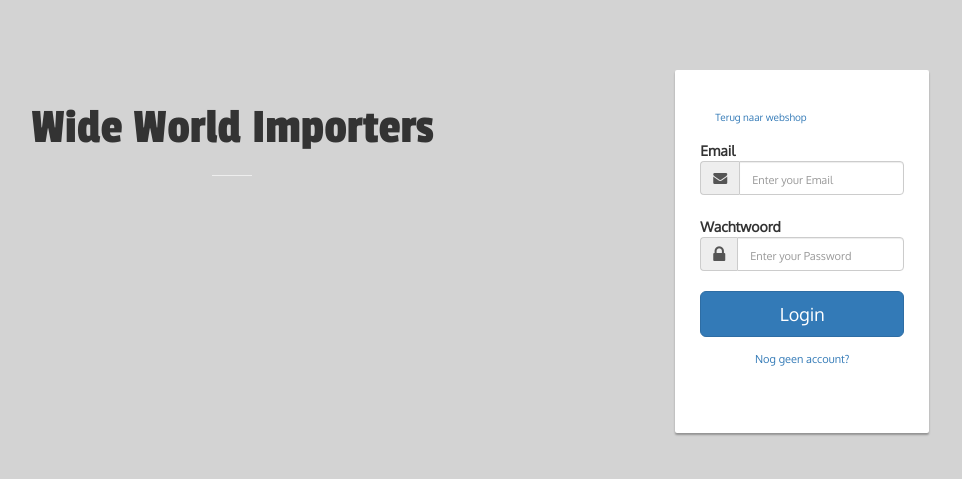
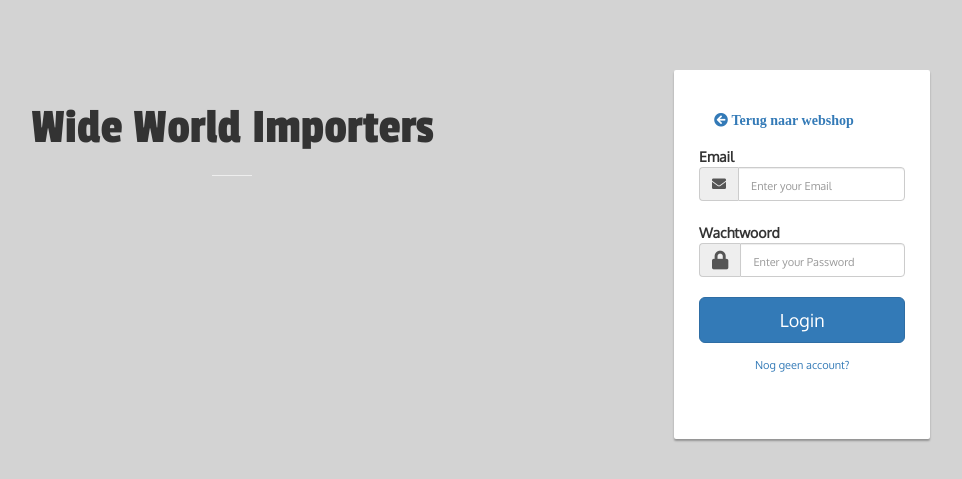
Before and after one commit to zzendon/wwi, a PHP site: page /WWI-webshop/login_page.php in a window 1280 px wide. Shown: the top 479 px of the page, without its empty margins (54-1016 px from the left). Run offline with PHP 8.4, Linux system fonts and the light colour scheme; some libraries are stand-ins or nearby versions.

Commit message:
Button for going back to homepage. (#30)

```diff
--- a/css/registerpage.css
+++ b/css/registerpage.css
@@ -73,9 +73,8 @@ input::-webkit-input-placeholder {
 }
 
 .back-button{
-    position: relative;
     font-size: 10px;
-    text-align: left;
+    padding: 0px;
 }
 
 .error_message {
--- a/pages/login_page.php
+++ b/pages/login_page.php
@@ -28,8 +28,9 @@ if (!filter_input(INPUT_GET, "error_message", FILTER_SANITIZE_STRING)) {
     <!-- Google Fonts -->
     <link href='https://fonts.googleapis.com/css?family=Passion+One' rel='stylesheet' type='text/css'>
     <link href='https://fonts.googleapis.com/css?family=Oxygen' rel='stylesheet' type='text/css'>
-
-    <title>Admin</title>
+    <link href='https://stackpath.bootstrapcdn.com/font-awesome/4.7.0/css/font-awesome.min.css' rel='stylesheet' type='text/css'>
+    <link rel="stylesheet" href="https://use.fontawesome.com/releases/v5.5.0/css/all.css" integrity="sha384-B4dIYHKNBt8Bc12p+WXckhzcICo0wtJAoU8YZTY5qE0Id1GSseTk6S+L3BlXeVIU" crossorigin="anonymous">
+    <title>Login</title>
 </head>
 <body>
 <div class="container">
@@ -41,8 +42,8 @@ if (!filter_input(INPUT_GET, "error_message", FILTER_SANITIZE_STRING)) {
             </div>
         </div>
         <div class="main-login main-center">
-            <div class="back-button">
-                <a href="../index.html.php">Terug naar webshop</a>
+            <div class="">
+                <a href="../index.html.php"><i class="fas fa-arrow-circle-left"> Terug naar webshop</i></a>
             </div>
             <form class="form-horizontal" method="post" action="../php/login.php">
 
--- a/pages/register_page.php
+++ b/pages/register_page.php
@@ -8,7 +8,6 @@ if (!filter_input(INPUT_GET, "error_message", FILTER_SANITIZE_STRING)) {
 ?>
 
 <!------ Include the above in your HEAD tag ---------->
-
 <!DOCTYPE html>
 <html lang="en">
 <head>
@@ -28,7 +27,7 @@ if (!filter_input(INPUT_GET, "error_message", FILTER_SANITIZE_STRING)) {
     <!-- Google Fonts -->
     <link href='https://fonts.googleapis.com/css?family=Passion+One' rel='stylesheet' type='text/css'>
     <link href='https://fonts.googleapis.com/css?family=Oxygen' rel='stylesheet' type='text/css'>
-
+    <link rel="stylesheet" href="https://use.fontawesome.com/releases/v5.5.0/css/all.css" integrity="sha384-B4dIYHKNBt8Bc12p+WXckhzcICo0wtJAoU8YZTY5qE0Id1GSseTk6S+L3BlXeVIU" crossorigin="anonymous">
     <title>Admin</title>
 </head>
 <body>
@@ -41,6 +40,8 @@ if (!filter_input(INPUT_GET, "error_message", FILTER_SANITIZE_STRING)) {
             </div>
         </div>
         <div class="main-login main-center">
+            <a href="../index.html.php"><i class="fas fa-arrow-circle-left"> Terug naar webshop</i></a>
+
             <form class="form-horizontal" method="post" action="../php/register.php">
                 <div class="form-group">
                     <label for="email" class="cols-sm-2 control-label">Uw Email</label>
```
